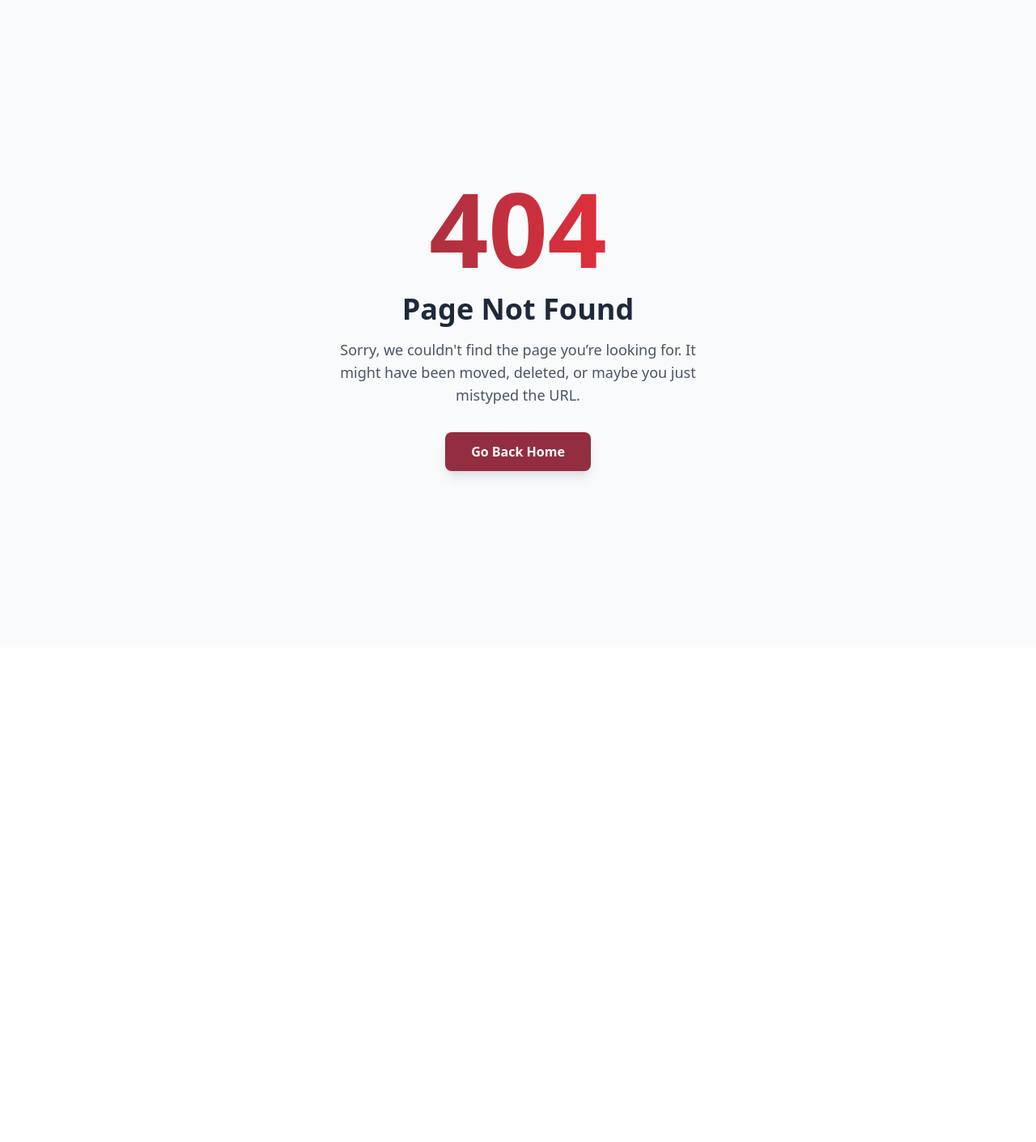
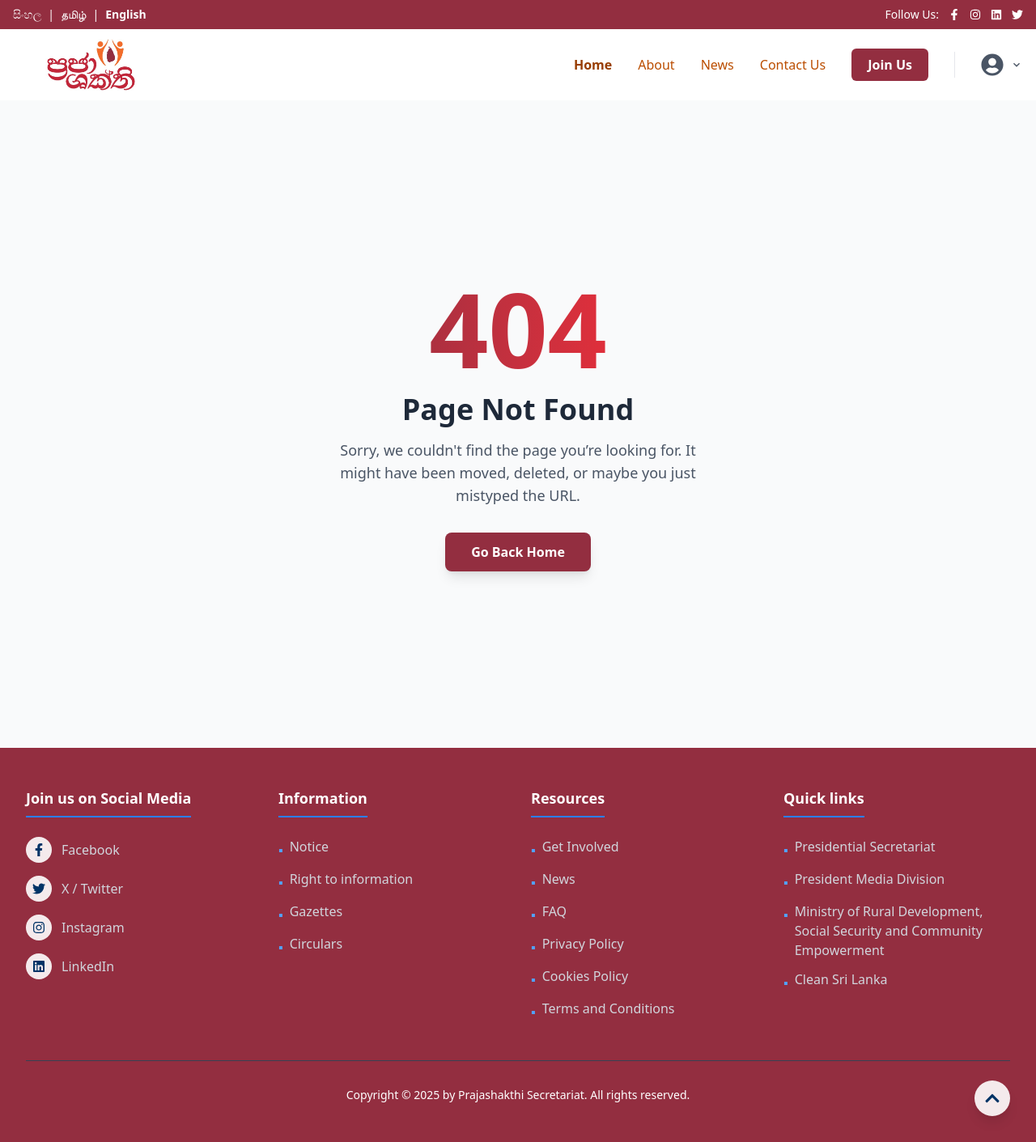
Before and after one commit to IT22003850/Prajashakthi-web, a React (Vite) app in the folder prajashakthi-web-frontend/: page /contact in a window 1280 px wide. Before the commit this address had no page. Shown: the whole page at 81% size. Before the commit the page ends 800 px from the top, so only its background shows below. Built offline with nearby package versions, Linux system fonts and the light colour scheme.

Commit message:
improve not found page

```diff
--- a/prajashakthi-web-frontend/src/pages/NotFound.jsx
+++ b/prajashakthi-web-frontend/src/pages/NotFound.jsx
@@ -1,9 +1,13 @@
-import React from 'react';
-import { Link } from 'react-router-dom';
-import { FaExclamationTriangle } from 'react-icons/fa';
+import React from "react";
+import { Link } from "react-router-dom";
+import { FaExclamationTriangle } from "react-icons/fa";
+import Header from "../components/Header";
+import Footer from "../components/Footer";
 
 const NotFound = () => {
   return (
+    <>
+    <Header/>
       <div className="flex flex-col items-center justify-center min-h-screen bg-gray-50 text-center px-4">
         <div className="max-w-md">
           <h1 className="text-9xl font-extrabold bg-gradient-to-r from-[#932E40] to-red-500 bg-clip-text text-transparent">
@@ -13,7 +17,8 @@ const NotFound = () => {
             Page Not Found
           </h2>
           <p className="mt-4 text-lg text-gray-600">
-          Sorry, we couldn't find the page you’re looking for. It might have been moved, deleted, or maybe you just mistyped the URL.
+            Sorry, we couldn't find the page you’re looking for. It might have
+            been moved, deleted, or maybe you just mistyped the URL.
           </p>
           <Link
             to="/"
@@ -23,6 +28,8 @@ const NotFound = () => {
           </Link>
         </div>
       </div>
+      <Footer/>
+    </>
   );
 };
 
```
Lines whose indentation alone changed are shown as unchanged.
